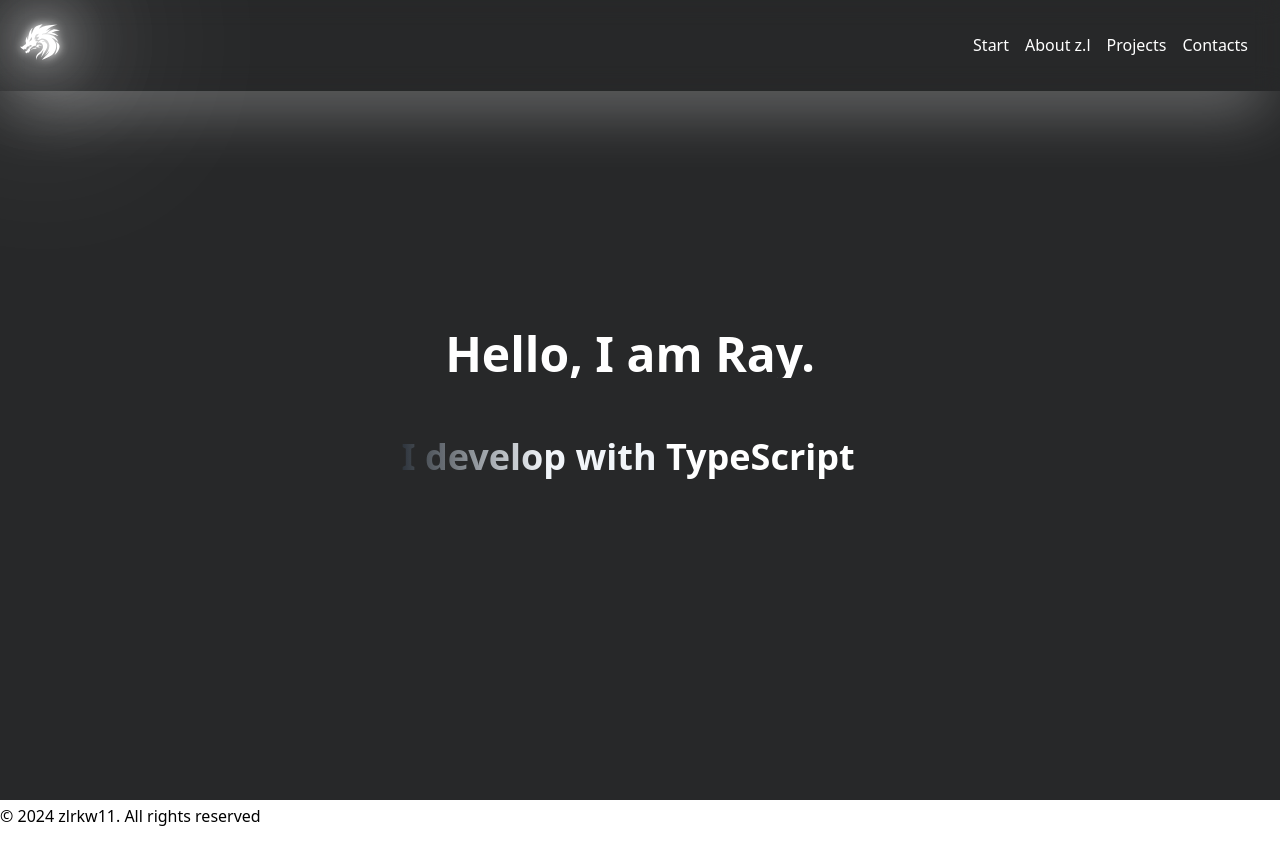
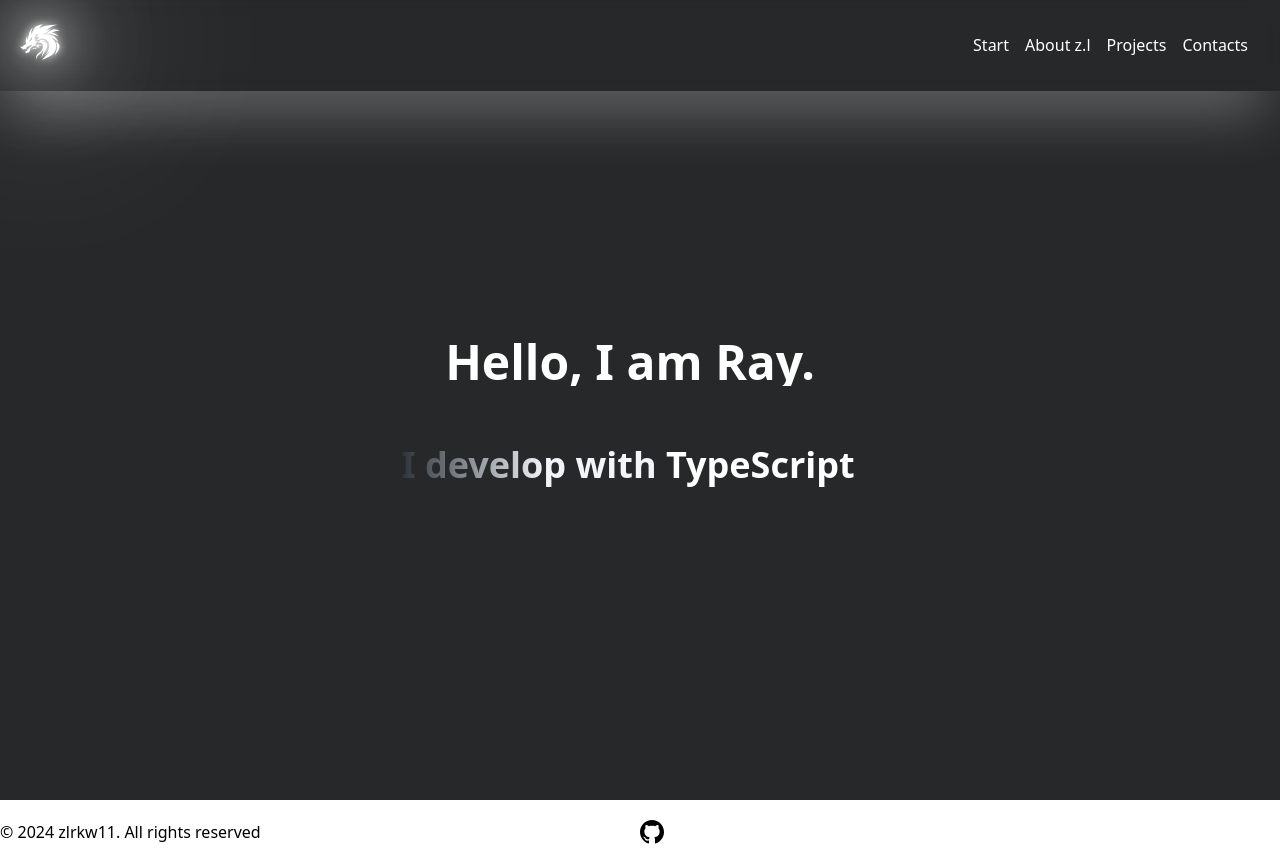
Before and after one commit to zlrkw11/portfolio-zl, a React (Vite) app: page / in a window 1280 px wide. Before the commit the page ends 832 px from the top, so only its background shows below. Built offline with nearby package versions, Linux system fonts and the light colour scheme.

Commit message:
footer imports

```diff
--- a/src/components/Footer.jsx
+++ b/src/components/Footer.jsx
@@ -1,7 +1,14 @@
+import Github from "../assets/icons/github.svg?react";
 function Footer() {
   return (
-    <div className="h-8 grid grid-cols-2 items-center">
-      <p>&copy; {new Date().getFullYear()} zlrkw11. All rights reserved</p>
+    <div className="h-16 grid grid-cols-2 items-center">
+      <div>
+        <p>&copy; {new Date().getFullYear()} zlrkw11. All rights reserved</p>
+      </div>
+      {/* svg icon links */}
+      <div>
+        <Github />
+      </div>
     </div>
   );
 }
--- a/src/components/GitHubTag.jsx
+++ /dev/null
@@ -1,7 +0,0 @@
-import Logo from "../assets/icons/github-mark-white.svg?react";
-
-function GitHubTag() {
-  return <div className=""></div>;
-}
-
-export default GitHubTag;
--- a/src/components/Navbar.jsx
+++ b/src/components/Navbar.jsx
@@ -22,7 +22,7 @@ function Navbar() {
             className="text-white ml-auto mr-8 md:hidden link-red"
             onClick={handleOnClick}
           >
-            <Burger className="w-8 h-8 icon" />
+            <Burger className="w-8 h-8 icon hover:animate-spin" />
           </button>
         </div>
         <div className={`hidden md:flex md:items-center ml-auto md:mr-8 gap-4`}>
--- a/src/pages/Main.jsx
+++ b/src/pages/Main.jsx
@@ -1,13 +1,11 @@
 import Intro from "../components/Intro";
 import Skills from "../components/Skills";
 import Scroller from "../components/Scroller";
-import GitHubTag from "../components/GitHubTag";
 function Main() {
   return (
     <div className="flex items-center justify-center w-full bg-dark-0 h-screen flex-col gap-4">
       <Intro />
       <Skills />
-      <GitHubTag />
       <Scroller />
     </div>
   );
```
Also changed, not shown: src/assets/icons/github-mark-white.svg (deleted), src/assets/icons/github.svg (added).
